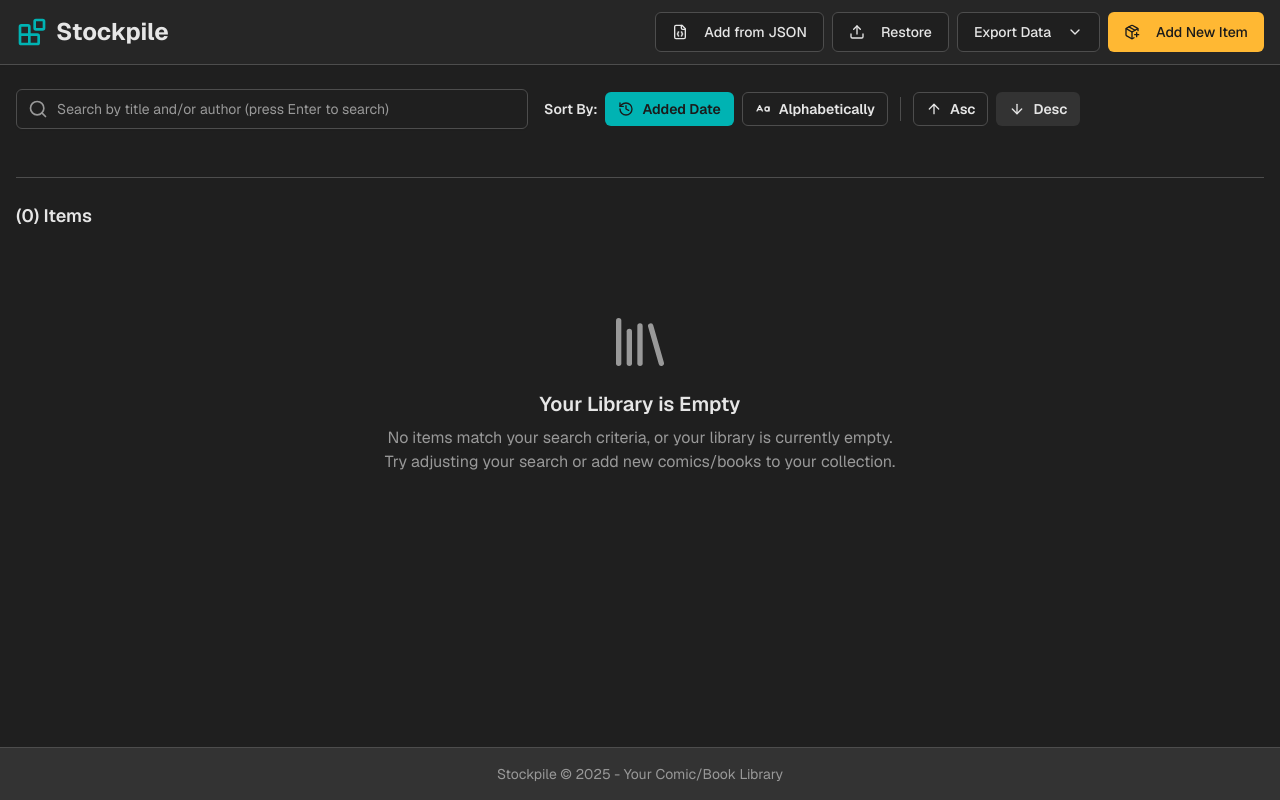
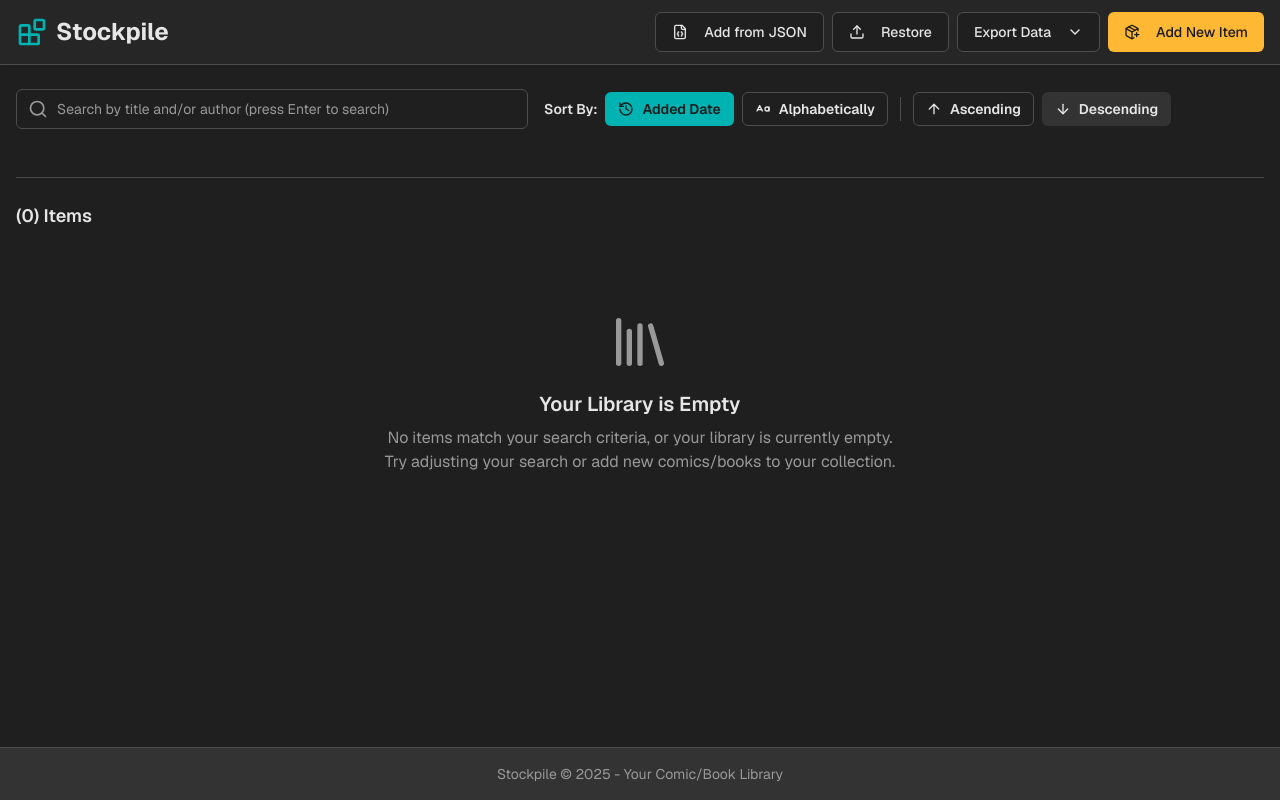
Before and after one commit to flightwithoutwings/stockpile, a Next.js app: page / in a window 1280 px wide. Built offline with nearby package versions, Linux system fonts and the light colour scheme.

Commit message:
spell ascending and descending fully out. and can you add a vertical bar

```diff
--- a/src/components/SearchBar.tsx
+++ b/src/components/SearchBar.tsx
@@ -101,7 +101,7 @@ const SearchBar: React.FC<SearchBarProps> = ({
                 onClick={() => onSortDirectionChange('asc')}
             >
                 <ArrowUp className="mr-2 h-4 w-4" />
-                Asc
+                Ascending
             </Badge>
             <Badge
                 variant={sortDirection === 'desc' ? 'secondary' : 'outline'}
@@ -109,22 +109,23 @@ const SearchBar: React.FC<SearchBarProps> = ({
                 onClick={() => onSortDirectionChange('desc')}
             >
                 <ArrowDown className="mr-2 h-4 w-4" />
-                Desc
+                Descending
             </Badge>
         </div>
       </div>
 
 
       {allTags && allTags.length > 0 && (
-        <div className="mb-8">
-          <div className="flex items-center gap-4 mb-3">
-            <h2 className="text-lg font-semibold text-foreground">Available Tags:</h2>
+        <div className="mb-8 flex items-center gap-4">
+            <div className="flex items-center gap-4">
+                <h2 className="text-lg font-semibold text-foreground whitespace-nowrap">Available Tags:</h2>
                 <Button variant="outline" size="sm" onClick={onManageTagsClick}>
                 <Tags className="mr-2 h-4 w-4" />
                 Manage Tags
                 </Button>
             </div>
-          <div className="flex flex-wrap gap-2">
+            <Separator orientation="vertical" className="h-8" />
+            <div className="flex flex-wrap gap-2 flex-1">
                 {allTags.map(tag => (
                 <Badge
                     key={tag}
```
Lines whose indentation alone changed are shown as unchanged.
